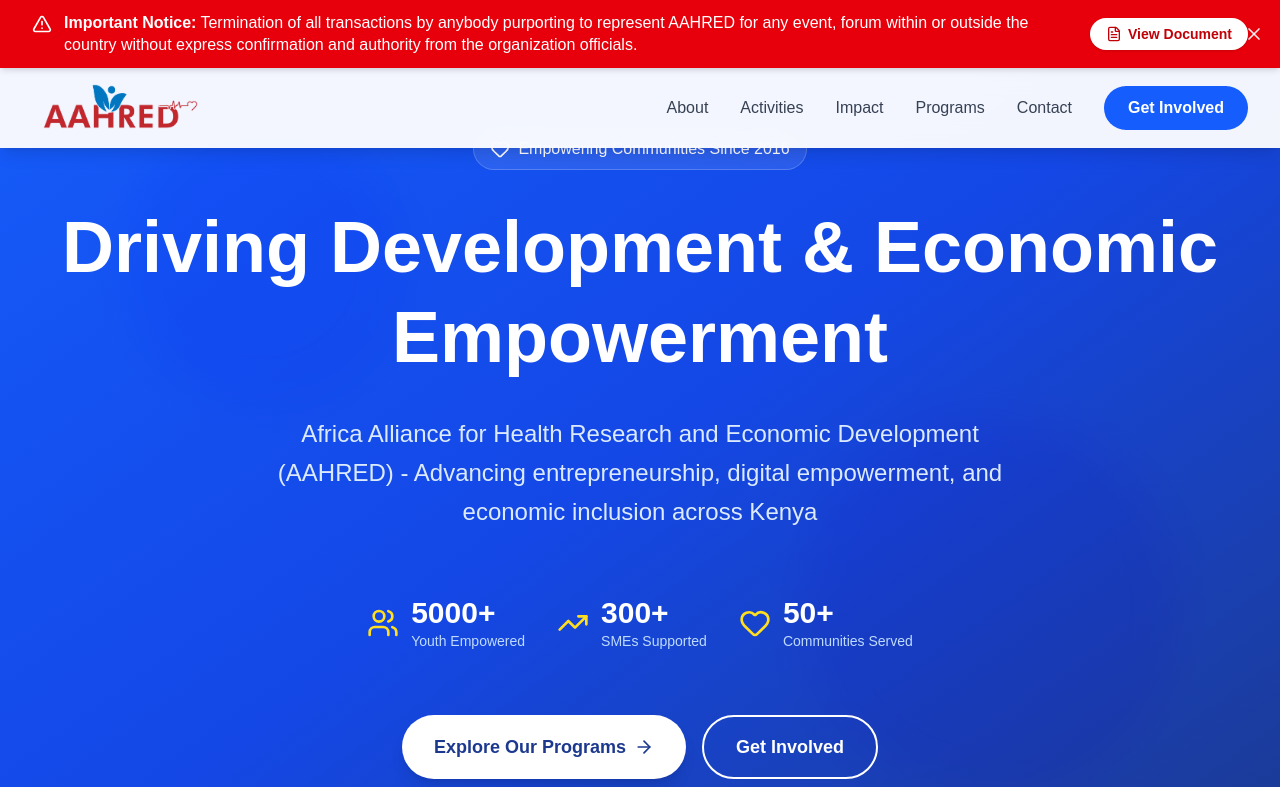
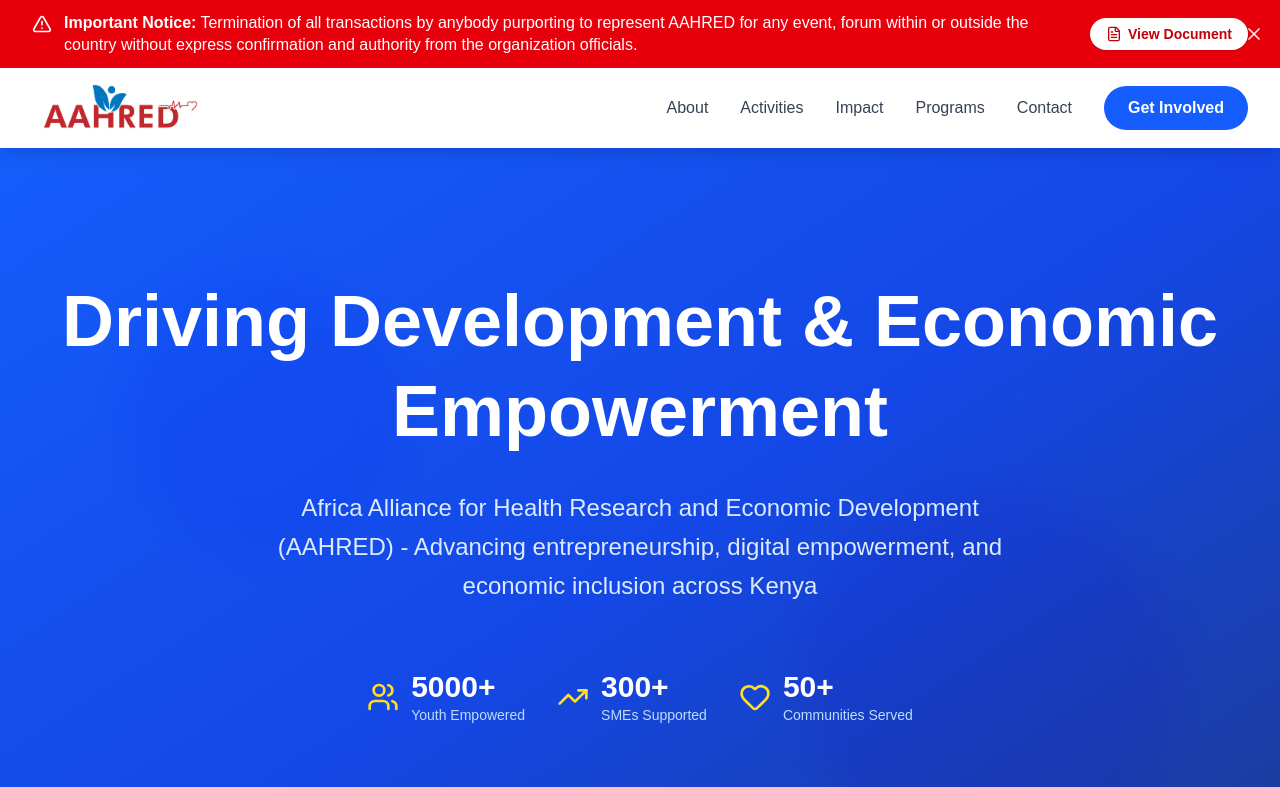
Before and after one commit to kev065/aahred-org, a Next.js app in the folder client/: page / in a window 1280 px wide. Shown: the top 787 px of the page. Built offline with nearby package versions, Linux system fonts and the light colour scheme.

Commit message:
Decouple announcement bar from the header
- Navbar no longer gets forcefully pushed down into the Hero section

```diff
--- a/client/components/AnnouncementBar.tsx
+++ b/client/components/AnnouncementBar.tsx
@@ -7,7 +7,6 @@
 export default function AnnouncementBar() {
   const [isVisible, setIsVisible] = useState(false);
   const [isMounted, setIsMounted] = useState(false);
-  const [isScrolled, setIsScrolled] = useState(false);
   const [isExpanded, setIsExpanded] = useState(false);
 
   useEffect(() => {
@@ -16,13 +15,6 @@
     if (!isDismissed) {
       setIsVisible(true);
     }
-
-    const handleScroll = () => {
-      setIsScrolled(window.scrollY > 20);
-    };
-
-    window.addEventListener("scroll", handleScroll);
-    return () => window.removeEventListener("scroll", handleScroll);
   }, []);
 
   const handleDismiss = () => {
@@ -35,7 +27,7 @@
 
   return (
     <AnimatePresence>
-      {isVisible && !isScrolled && (
+      {isVisible && (
         <motion.div
            initial={{ height: 0, opacity: 0 }}
            animate={{ height: "auto", opacity: 1 }}
--- a/client/components/Hero.tsx
+++ b/client/components/Hero.tsx
@@ -41,18 +41,6 @@
           transition={{ duration: 0.8 }}
           className="space-y-8"
         >
-          {/* Logo/Badge */}
-          <motion.div
-            initial={{ scale: 0 }}
-            animate={{ scale: 1 }}
-            transition={{ duration: 0.5, delay: 0.2 }}
-            className="flex justify-center"
-          >
-            <div className="inline-flex items-center gap-2 px-4 py-2 bg-white/10 backdrop-blur-sm rounded-full border border-white/20">
-              <Heart className="w-5 h-5 text-white" />
-              <span className="text-white font-medium">Empowering Communities Since 2016</span>
-            </div>
-          </motion.div>
 
           {/* Main heading */}
           <motion.h1
--- a/client/components/Navbar.tsx
+++ b/client/components/Navbar.tsx
@@ -36,8 +36,7 @@
       if (section) {
         // Use setTimeout to ensure DOM is ready
         setTimeout(() => {
-          const headerElement = document.querySelector("header");
-          const navbarHeight = headerElement ? headerElement.offsetHeight : 80;
+          const navbarHeight = document.querySelector("nav")?.offsetHeight || 80;
           const elementPosition = section.getBoundingClientRect().top + window.scrollY;
           const offsetPosition = elementPosition - navbarHeight;
 
@@ -66,10 +65,10 @@
   ];
 
   return (
-    <header className="fixed top-0 left-0 right-0 z-50 transition-all duration-300 flex flex-col">
+    <>
       <AnnouncementBar />
       <nav
-        className={`w-full transition-all duration-300 bg-white/95 backdrop-blur-md shadow-lg`}
+        className={`sticky top-0 z-50 w-full transition-all duration-300 bg-white/95 backdrop-blur-md shadow-lg`}
       >
         <div className="max-w-7xl mx-auto px-4 sm:px-6 lg:px-8">
         <div className="flex items-center justify-between h-20">
@@ -152,7 +151,7 @@
           </motion.div>
         )}
       </AnimatePresence>
-      </nav>
-    </header>
+    </nav>
+    </>
   );
 }
```
